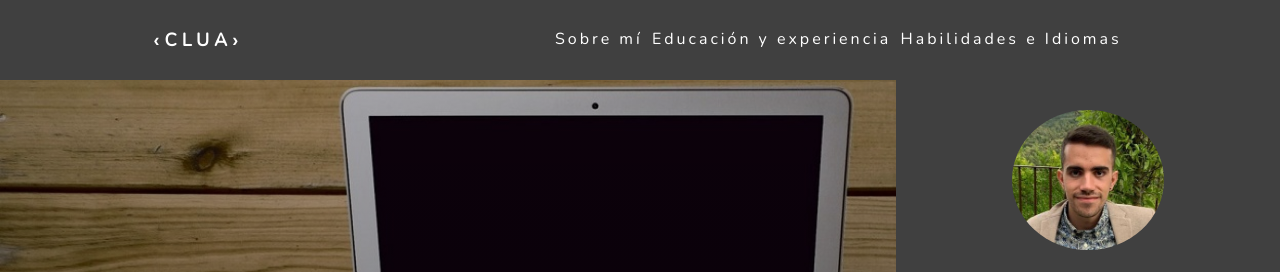
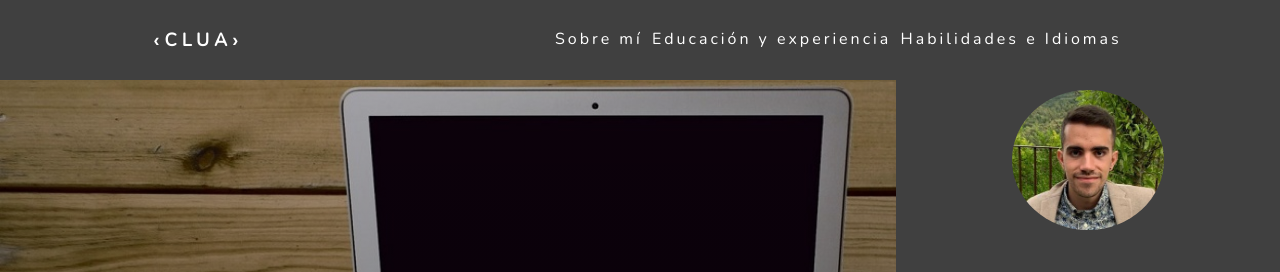
Before and after one commit to ferranclua/curriculum_personal, a plain HTML site: page index.html in a window 1280 px wide. Shown: the top 272 px of the page. Drawn offline with nearby package versions, Linux system fonts and the light colour scheme.

Commit message:
Update estilo.css

```diff
--- a/css/estilo.css
+++ b/css/estilo.css
@@ -117,7 +117,6 @@ nav{
     flex: 70%;
     position: relative;
     line-height: 75px;
-    height: 720px;
 }
 
 .photo {
@@ -160,6 +159,7 @@ nav{
     background-color: #404040;
     color: white;
     padding-top: 70px;
+    padding-top: 50px;
 }
 
 .info h1 {
```
